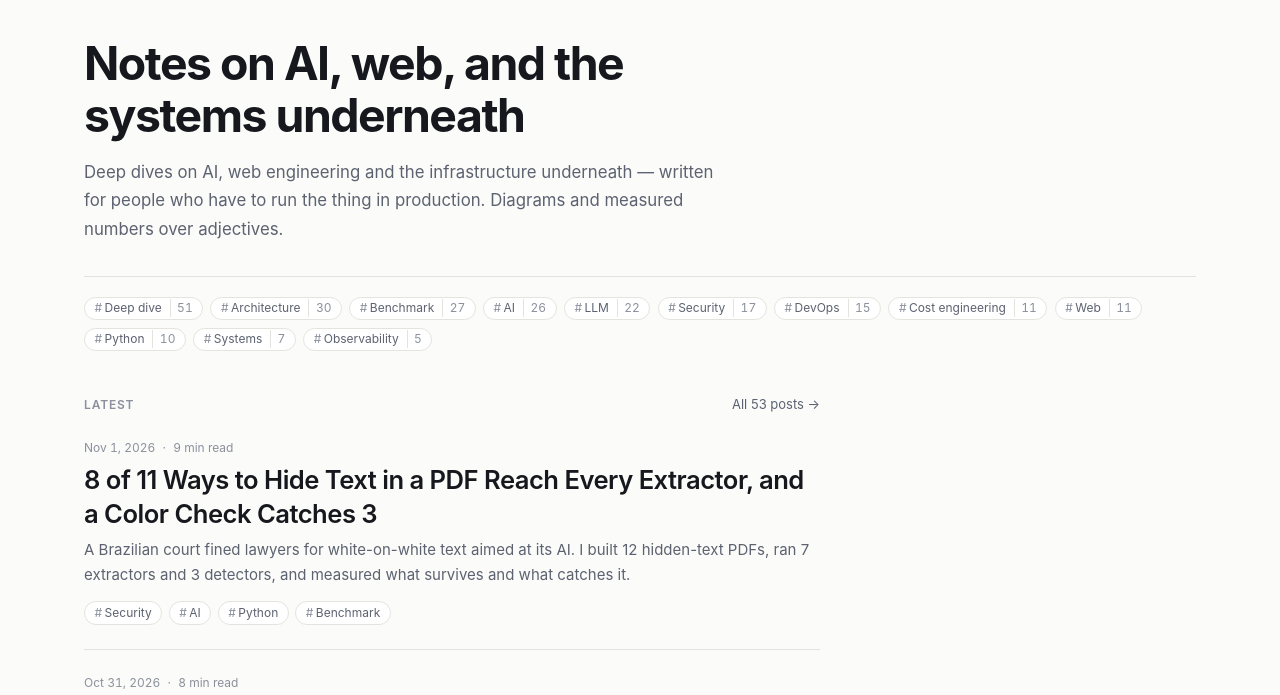
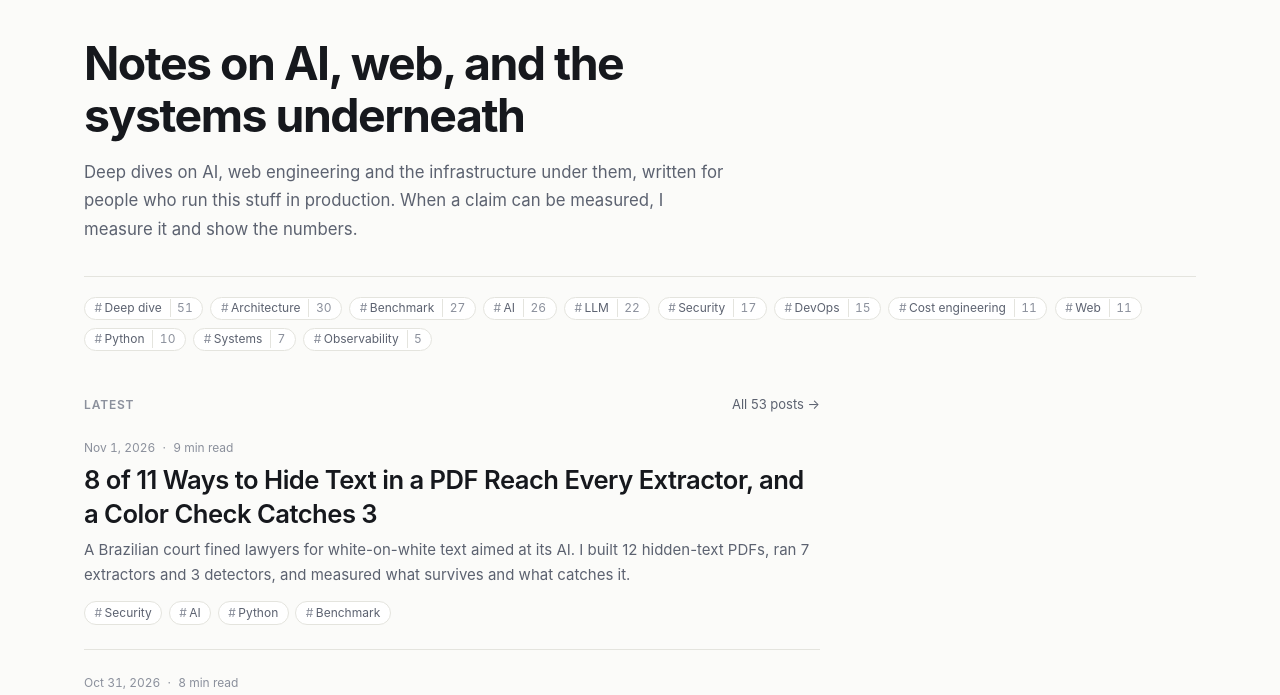
Before and after one commit to sehyunnoh/techblog, an Astro site: page / in a window 1280 px wide. Shown: the part 59-754 px from the top of the page. Built offline with nearby package versions, Linux system fonts and the light colour scheme; Astro itself is replaced by a stand-in of ours.

Commit message:
Rewrite homepage intro and site description without em dashes
Co-Authored-By: Claude Sonnet 5.5 <noreply@anthropic.com>

```diff
--- a/src/consts.ts
+++ b/src/consts.ts
@@ -2,7 +2,7 @@ export const SITE = {
   title: "Lleg's study",
   tagline: 'Notes on AI, web, and the systems underneath',
   description:
-    'A tech blog by Lleg — deep dives on AI, web engineering, and infrastructure, with diagrams and data instead of hand-waving.',
+    'A tech blog by Lleg. Deep dives on AI, web engineering and infrastructure, with diagrams and measured numbers.',
   author: 'Lleg',
   locale: 'en',
   postsPerPage: 10,
--- a/src/pages/index.astro
+++ b/src/pages/index.astro
@@ -15,8 +15,8 @@ const tags = (await getTagCounts()).slice(0, 12);
   <section class="hero">
     <h1 class="hero__title">{SITE.tagline}</h1>
     <p class="hero__text">
-      Deep dives on AI, web engineering and the infrastructure underneath — written for people who
-      have to run the thing in production. Diagrams and measured numbers over adjectives.
+      Deep dives on AI, web engineering and the infrastructure under them, written for people who
+      run this stuff in production. When a claim can be measured, I measure it and show the numbers.
     </p>
   </section>
 
```
